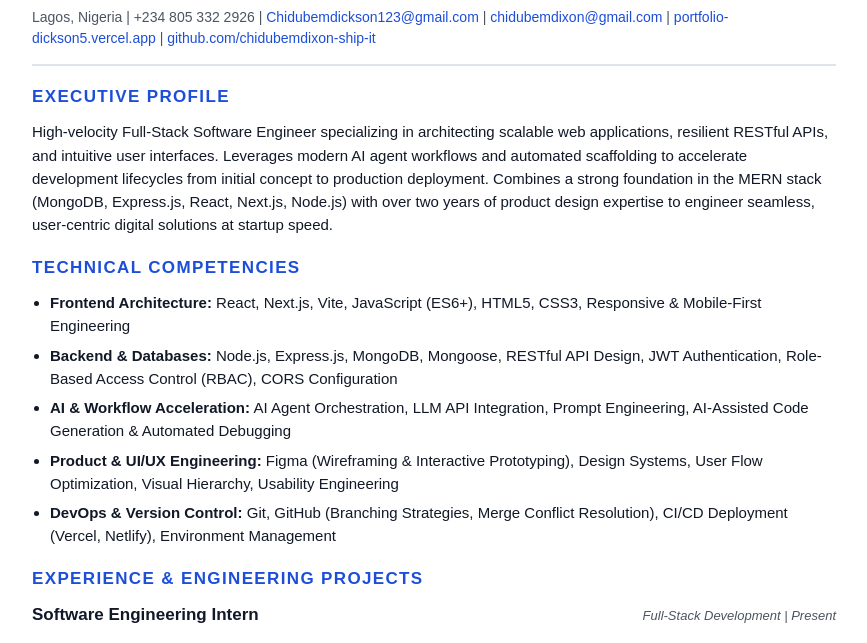
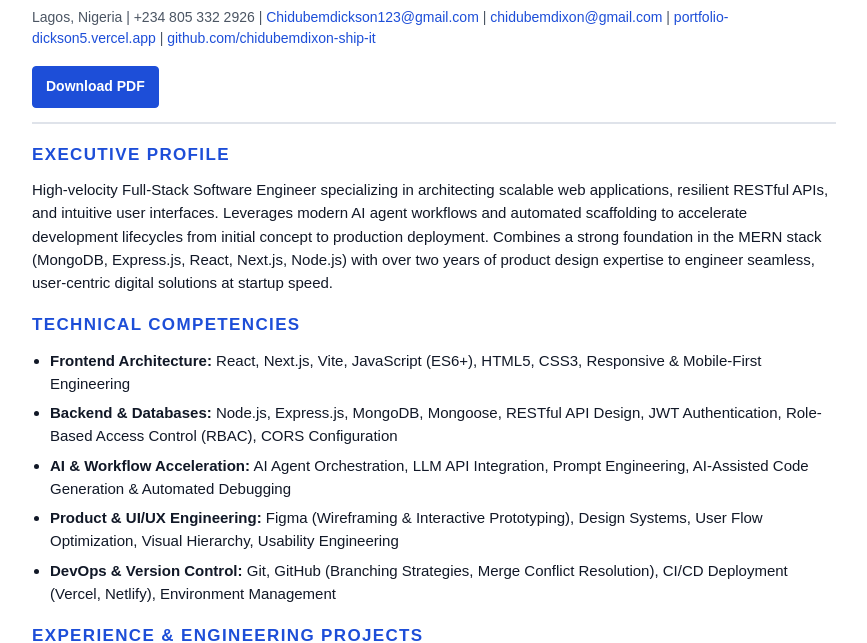
Before and after one commit to chidubemdixon-ship-it/Portfolio, a plain HTML site: page resume.html in a window 1280 px wide. Shown: the part 148-791 px from the top of the page, without its empty margins (206-1073 px from the left). Drawn offline with Linux system fonts and the light colour scheme.

Commit message:
Make resume view-first with optional PDF

```diff
--- a/resume.html
+++ b/resume.html
@@ -82,6 +82,28 @@
         text-decoration: none;
       }
 
+      .resume-actions {
+        margin-top: 16px;
+      }
+
+      .download-link {
+        display: inline-flex;
+        align-items: center;
+        gap: 8px;
+        padding: 9px 13px;
+        border: 1px solid var(--accent);
+        border-radius: 4px;
+        background: var(--accent);
+        color: #fff;
+        font-size: 14px;
+        font-weight: 600;
+        text-decoration: none;
+      }
+
+      .download-link:hover {
+        background: #1e40af;
+      }
+
       .section {
         margin-top: 18px;
       }
@@ -149,6 +171,7 @@
 
       @media print {
         body { background: white; }
+        .resume-actions { display: none; }
         .page {
           max-width: none;
           margin: 0;
@@ -164,6 +187,9 @@
         <div class="subtitle">Full-Stack Software Engineer | AI-Native Product Developer</div>
         <div class="meta">
           Lagos, Nigeria | +234 805 332 2926 | <a href="mailto:Chidubemdickson123@gmail.com">Chidubemdickson123@gmail.com</a> | <a href="mailto:chidubemdixon@gmail.com">chidubemdixon@gmail.com</a> | <a href="https://portfolio-dickson5.vercel.app" target="_blank" rel="noopener">portfolio-dickson5.vercel.app</a> | <a href="https://github.com/chidubemdixon-ship-it" target="_blank" rel="noopener">github.com/chidubemdixon-ship-it</a>
+        </div>
+        <div class="resume-actions">
+          <a class="download-link" href="resume.pdf" download="Ejiekpe-Dickson-Chidubem-Resume.pdf">Download PDF</a>
         </div>
       </header>
 
```
Also changed, not shown: index.html (+3 -2 lines).
